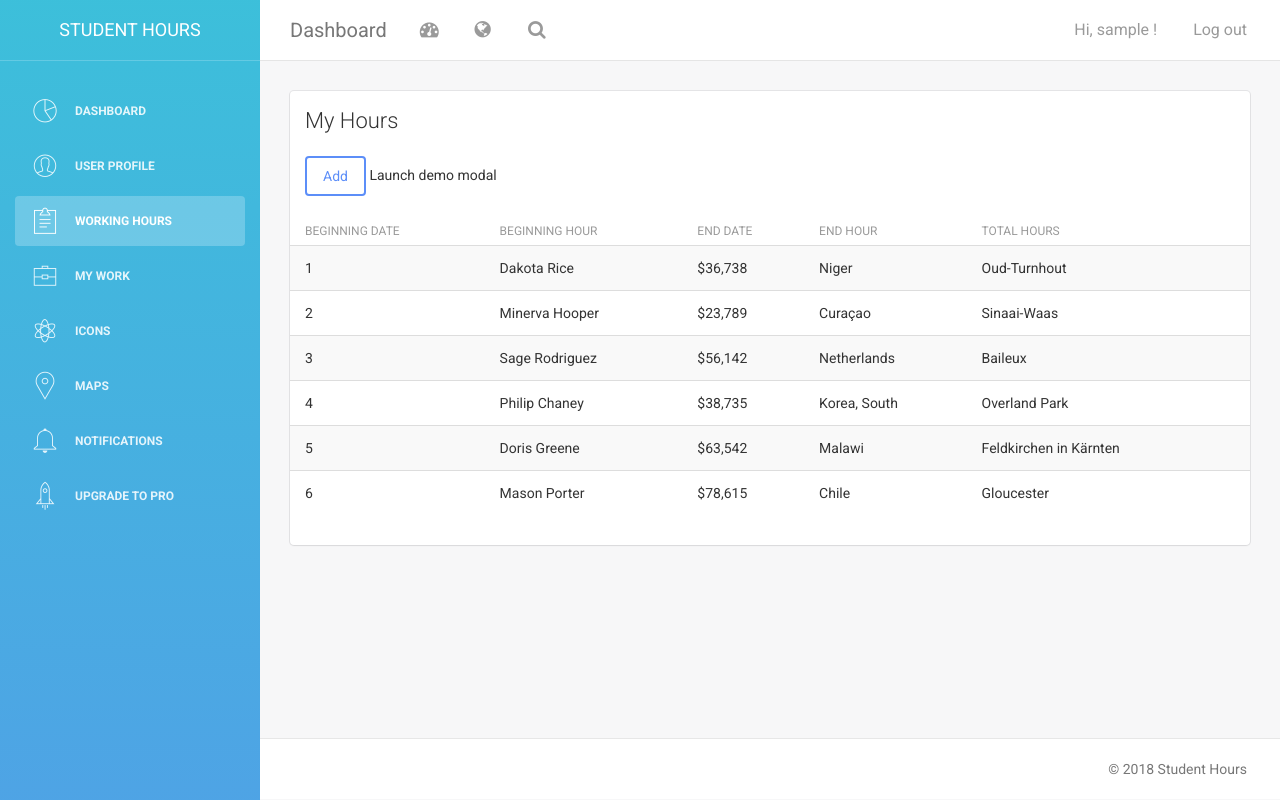
After one commit to fdardenne/StudHours, a Django app: page /viewboard/hours/ in a window 1280 px wide. The commit adds this page. Run offline with Django 3.2, Linux system fonts and the light colour scheme; the visitor is signed in with stand-in values (Sample User, id 1); some libraries are stand-ins or nearby versions.

Commit message:
Added hour, modals

```diff
--- a/userboard/templates/userboard/base.html
+++ b/userboard/templates/userboard/base.html
@@ -20,6 +20,7 @@
 
     <!--  Light Bootstrap Table core CSS    -->
     <link href="{% static 'userboard/assets/css/light-bootstrap-dashboard.css' %}" rel="stylesheet"/>
+
 
 
 
@@ -55,8 +56,8 @@
                         <p>User Profile</p>
                     </a>
                 </li>
-                <li>
-                    <a href="table.html">
+                <li class="{% block hour_active %} {% endblock hour_active %}">
+                    <a href="{% url 'hour' %}">
                         <i class="pe-7s-note2"></i>
                         <p>Working hours</p>
                     </a>
@@ -107,7 +108,7 @@
                     </button>
                     <a class="navbar-brand" href="#">Dashboard</a>
                 </div>
-                <div class="collapse navbar-collapse">
+                <div class="collapse navbar-collapse" id="navigation-example-2">
                     <ul class="nav navbar-nav navbar-left">
                         <li>
                             <a href="#" class="dropdown-toggle" data-toggle="dropdown">
@@ -172,7 +173,8 @@
 
     </div>
 </div>
-
+{% block endbody %}
+{% endblock endbody %}
 </body>
 
     <!--   Core JS Files   -->
@@ -185,4 +187,6 @@
     <!--  Notifications Plugin    -->
     <script src="{% static 'userboard/assets/js/bootstrap-notify.js' %}"></script>
 
+
+
 </html>
--- /dev/null
+++ b/userboard/templates/userboard/hours.html
@@ -0,0 +1,111 @@
+{% extends 'userboard/base.html' %}
+
+{% block title %} Student Hours {% endblock title %}
+
+{% block hour_active %} active {% endblock hour_active %}
+
+
+{% block content %}
+
+<div class="content">
+    <div class="container-fluid">
+        <div class="row">
+            <div class="col-md-12">
+                <div class="card">
+                    <div class="header">
+                        <h4 class="title">My Hours</h4>
+                        <br>
+                        <button type="button" class="btn btn-primary" data-toggle="modal" data-target="#myModal">Add</button>
+  Launch demo modal
+</button>
+                    </div>
+                    <div class="content table-responsive table-full-width">
+                        <table class="table table-hover table-striped">
+                            <thead>
+                            <th>Beginning Date</th>
+                            <th>Beginning hour</th>
+                            <th>End Date</th>
+                            <th>End hour</th>
+                            <th>total hours</th>
+                            </thead>
+                            <tbody>
+                            <tr>
+                                <td>1</td>
+                                <td>Dakota Rice</td>
+                                <td>$36,738</td>
+                                <td>Niger</td>
+                                <td>Oud-Turnhout</td>
+                            </tr>
+                            <tr>
+                                <td>2</td>
+                                <td>Minerva Hooper</td>
+                                <td>$23,789</td>
+                                <td>Curaçao</td>
+                                <td>Sinaai-Waas</td>
+                            </tr>
+                            <tr>
+                                <td>3</td>
+                                <td>Sage Rodriguez</td>
+                                <td>$56,142</td>
+                                <td>Netherlands</td>
+                                <td>Baileux</td>
+                            </tr>
+                            <tr>
+                                <td>4</td>
+                                <td>Philip Chaney</td>
+                                <td>$38,735</td>
+                                <td>Korea, South</td>
+                                <td>Overland Park</td>
+                            </tr>
+                            <tr>
+                                <td>5</td>
+                                <td>Doris Greene</td>
+                                <td>$63,542</td>
+                                <td>Malawi</td>
+                                <td>Feldkirchen in Kärnten</td>
+                            </tr>
+                            <tr>
+                                <td>6</td>
+                                <td>Mason Porter</td>
+                                <td>$78,615</td>
+                                <td>Chile</td>
+                                <td>Gloucester</td>
+                            </tr>
+                            </tbody>
+                        </table>
+
+                    </div>
+                </div>
+            </div>
+        </div>
+    </div>
+</div>
+
+
+
+
+{% endblock content %}
+
+{% block endbody %}
+<!-- Modal -->
+<div id="myModal" class="modal fade" role="dialog">
+  <div class="modal-dialog">
+
+    <!-- Modal content-->
+    <div class="modal-content">
+      <div class="modal-header">
+        <button type="button" class="close" data-dismiss="modal">&times;</button>
+        <h4 class="modal-title">Modal Header</h4>
+      </div>
+      <div class="modal-body">
+        <p>Some text in the modal.</p>
+      </div>
+      <div class="modal-footer">
+        <button type="button" class="btn btn-default" data-dismiss="modal">Close</button>
+      </div>
+    </div>
+
+  </div>
+</div>
+
+{% endblock endbody %}
--- a/userboard/urls.py
+++ b/userboard/urls.py
@@ -6,4 +6,5 @@ urlpatterns = [
     path('', views.userboard, name='userboard'),
     path('profile/', views.profile, name="profile"),
     path('work/', views.work, name="work"),
+    path('hours/', views.hour, name="hour"),
 ]
--- a/userboard/views.py
+++ b/userboard/views.py
@@ -94,3 +94,7 @@ def signup(request):
     else:
         form = SignUpForm()
         return render(request, 'registration/signup.html', {'form': form})
+
+@login_required
+def hour(request):
+    return render(request, 'userboard/hours.html')
```
Also changed, not shown: userboard/templates/userboard/work.html (+12 -7 lines).
